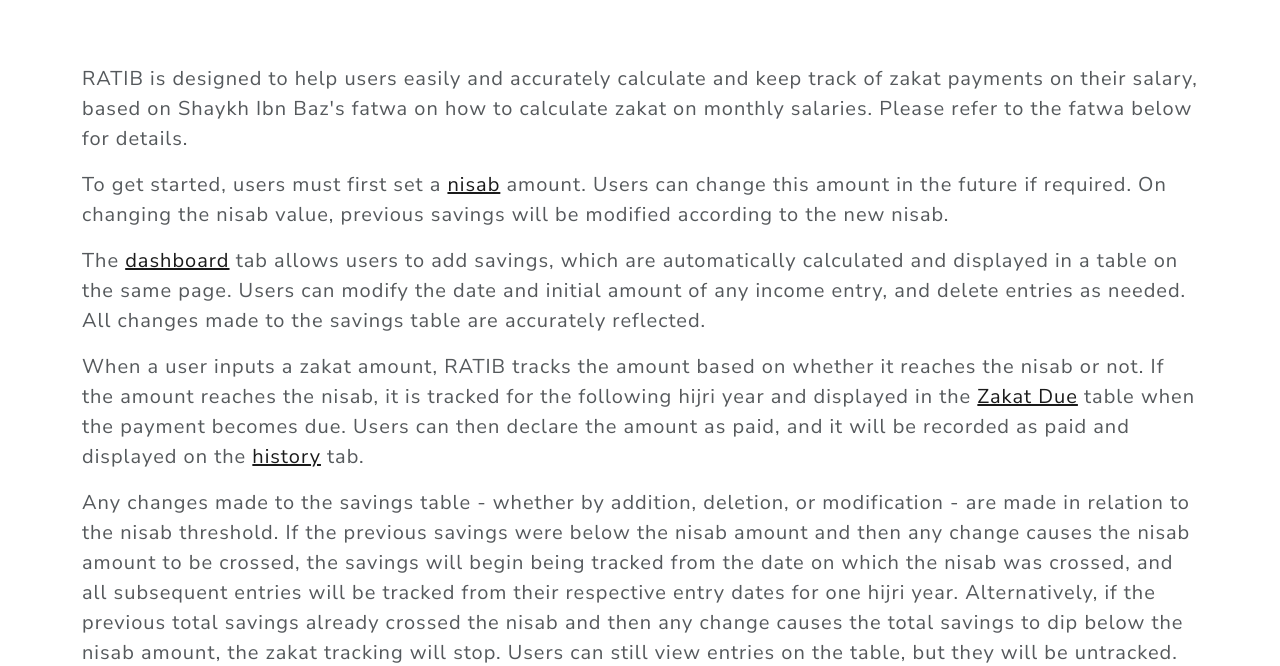
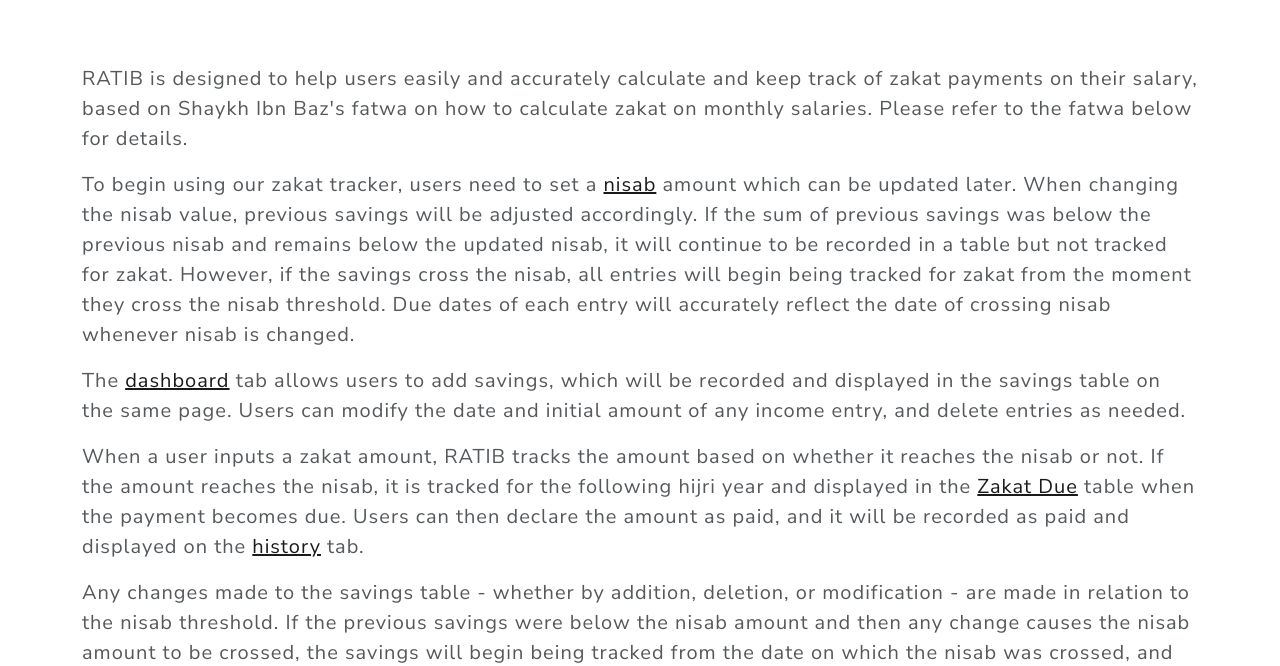
Before and after one commit to faisalsherif7/CS50-final-project, a Flask app: page /guide in a window 1280 px wide. Shown: the part 92-758 px from the top of the page. Run offline with Flask 3, Linux system fonts and the light colour scheme; some libraries are stand-ins or nearby versions.

Commit message:
improvements; added due date correction on deleting an entry; modified webpage content and design

```diff
--- a/app.py
+++ b/app.py
@@ -65,7 +65,7 @@ def login():
             flasksession["user_id"] = rows.id
 
             # Redirect user to home page
-            return redirect("/")
+            return redirect("/dashboard")
         else:
             return redirect("/login")
 
@@ -449,8 +449,26 @@ def delete_entry():
         session.commit()
         return redirect('/dashboard')
 
-    # If still above nisab, do nothing
+    # If still above nisab, correct due dates if required
     if remaining_savings >= nisab.amount:
+        query = session.query(Income).filter_by(user_id=userid, paid=False).order_by(Income.date).all()
+
+        # Iterate over the results and note date when the sum crosses the nisab amount
+        total = 0
+        nisab_crossing_date = query[0].date
+        for income in query:
+            total += income.amount
+            if total >= nisab.amount:
+                nisab_crossing_date = income.date
+                break
+
+        # Update due dates to account for date of crossing nisab threshold
+        for income in query:
+            if income.date <= nisab_crossing_date:
+                income.due_date = plus_one_hijri(nisab_crossing_date)
+            elif income.date > nisab_crossing_date:
+                income.due_date = plus_one_hijri(income.date)
+        session.commit()
         flash('Entry deleted. Your remaining savings still cross the nisab threshold and zakat is still due.', 'success')
         return redirect('/dashboard')
 
@@ -478,10 +496,8 @@ def history():
 @app.route('/due')
 @login_required
 def due():
-
-    # Display zakat due, if any, as of now
     current_date = datetime.now()
-    incomes_due = session.query(Income).filter(Income.due_date <= current_date).filter_by(paid=False, user_id=flasksession.get("user_id"))
+    incomes_due = session.query(Income).filter(Income.due_date <= current_date).filter_by(paid=False, user_id=flasksession.get("user_id")).all()
     if incomes_due.count() == 0:
         return render_template('due.html', incomes=None)
     return render_template('due.html', incomes=incomes_due)
@@ -496,7 +512,7 @@ def delete_account():
 
     # Ensure username and password are submitted
     if not username or not password:
-        flash("must provide username/password", "danger")
+        flash("All fields are required!", "danger")
         return redirect('/settings')
 
     # Ensure correct username was submitted
@@ -507,19 +523,19 @@ def delete_account():
 
     # Ensure username exists and password is correct
     if not user or not check_password_hash(user.hash, password):
-        flash("invalid username and/or password", "danger")
+        flash("Invalid username/password!", "danger")
         return redirect('/settings')
 
     # Delete account and all data
     flasksession.clear()
     session.delete(user)
     incomes = session.query(Income).filter_by(user_id=userid).all()
+    untracked_incomes = session.query(Untracked_Income).filter_by(user_id=userid).all()
+    nisab = session.query(Nisab).filter_by(user_id=userid).first()
     for income in incomes:
         session.delete(income)
-    untracked_incomes = session.query(Untracked_Income).filter_by(user_id=userid).all()
     for income in untracked_incomes:
         session.delete(income)
-    nisab = session.query(Nisab).filter_by(user_id=userid).first()
     if nisab != None:
         session.delete(nisab)
     session.commit()
--- a/templates/guide.html
+++ b/templates/guide.html
@@ -10,13 +10,15 @@
         based on Shaykh Ibn Baz's fatwa on how to calculate zakat on monthly salaries. Please refer to the fatwa below for details.
     </p>
     <p>
-        To get started, users must first set a <a href="/nisab">nisab</a> amount. Users can change this amount in the future if required. On changing
-        the nisab value, previous savings will be modified according to the new nisab.
+        To begin using our zakat tracker, users need to set a <a href="/nisab">nisab</a> amount which can be updated later. When changing the nisab value,
+        previous savings will be adjusted accordingly. If the sum of previous savings was below the previous nisab and remains below the updated nisab, it
+        will continue to be recorded in a table but not tracked for zakat. However, if the savings cross the nisab, all entries will begin being tracked
+        for zakat from the moment they cross the nisab threshold. Due dates of each entry will accurately reflect the date of crossing nisab whenever nisab
+        is changed.
     </p>
     <p>
-        The <a href="/dashboard">dashboard</a> tab allows users to add savings, which are automatically calculated and displayed in a table on the same page.
-        Users can modify the date and initial amount of any income entry, and delete entries as needed. All changes made to the savings table are accurately
-        reflected.
+        The <a href="/dashboard">dashboard</a> tab allows users to add savings, which will be recorded and displayed in the savings table on the same page.
+        Users can modify the date and initial amount of any income entry, and delete entries as needed.
     </p>
     <p>
         When a user inputs a zakat amount, RATIB tracks the amount based on whether it reaches the nisab or not. If the amount reaches the nisab, it is tracked
@@ -28,8 +30,7 @@
         previous savings were below the nisab amount and then any change causes the nisab amount to be crossed, the savings will begin being tracked from
         the date on which the nisab was crossed, and all subsequent entries will be tracked from their respective entry dates for one hijri year. Alternatively,
         if the previous total savings already crossed the nisab and then any change causes the total savings to dip below the nisab amount, the zakat tracking
-        will stop. Users can still view entries on the table, but they will be untracked. Changes made to the untracked table will follow the same principle of
-        accounting for the nisab as stated earlier.
+        will stop. Users can still view entries on the table, but they will be untracked.
     </p>
 </div>
 
--- a/templates/nisab.html
+++ b/templates/nisab.html
@@ -5,11 +5,6 @@
 {% block content %}
 
 <h1 class="mb-4"> Set Nisab </h1>
-<p>
-    Please input the nisab threshold amount in the form below. This will be considered as your nisab for
-    zakat calculation purposes. You can add your expenses in a separate section of the website. Once your
-    total amount reaches the nisab threshold, zakat calculation will commence.
-</p>
 <form class="" action="/nisab" method="post">
     <div class="row">
         <div class="form-group col-auto">
```
Also changed, not shown: zakat.db, 1 other file.
